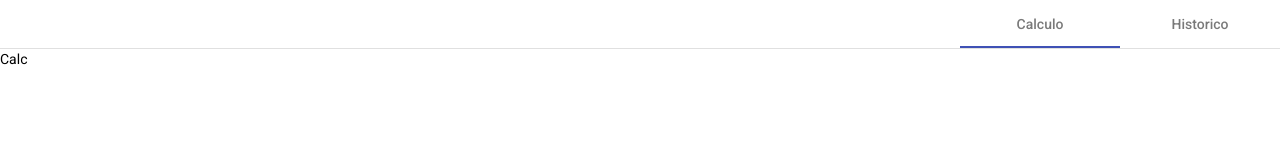
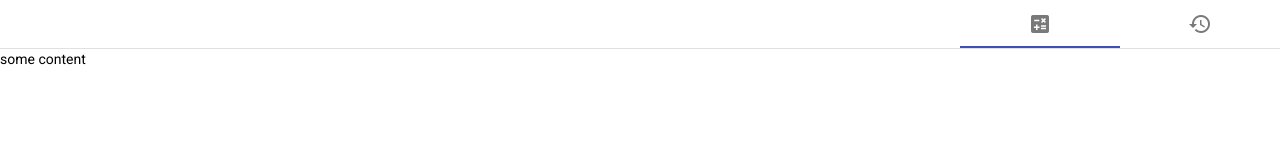
Before and after one commit to hamada-j/Clima, an Angular app in the folder clima-app/: page /calc in a window 1280 px wide. Shown: the top 160 px of the page. Built offline with nearby package versions, Linux system fonts and the light colour scheme.

Commit message:
Add Icons to the Nav.
Add Icons to the Nav from Google-Font Icons.

- Calculation Icon
- History

```diff
--- a/clima-app/src/app/app.module.ts
+++ b/clima-app/src/app/app.module.ts
@@ -15,6 +15,7 @@ import { LandComponent } from './land/land.component';
 
 // Angular Material (UI)
 import {MatTabsModule} from '@angular/material/tabs';
+import {MatIconModule} from '@angular/material/icon';
 
 @NgModule({
   declarations: [
@@ -30,7 +31,8 @@ import {MatTabsModule} from '@angular/material/tabs';
     FormsModule,
     ReactiveFormsModule,
     HttpClientModule,
-    MatTabsModule
+    MatTabsModule,
+    MatIconModule
   ],
   providers: [],
   bootstrap: [AppComponent]
--- a/clima-app/src/app/calc/calc.component.html
+++ b/clima-app/src/app/calc/calc.component.html
@@ -1,6 +1,16 @@
 <mat-tab-group mat-align-tabs="end">
-  <mat-tab label="Calculo">Calc</mat-tab>
-  <mat-tab label="Historico">
+  <mat-tab label="Calculation">
+    <ng-template mat-tab-label>
+      <mat-icon class="material-icons">calculate</mat-icon>
+    </ng-template>
+    <div>some content</div>
+  </mat-tab>
+
+  <mat-tab label="History">
+    <ng-template mat-tab-label>
+      <mat-icon class="material-icons">history</mat-icon>
+    </ng-template>
     <app-history></app-history>
   </mat-tab>
 </mat-tab-group>
+<mat-tab> </mat-tab>
```
